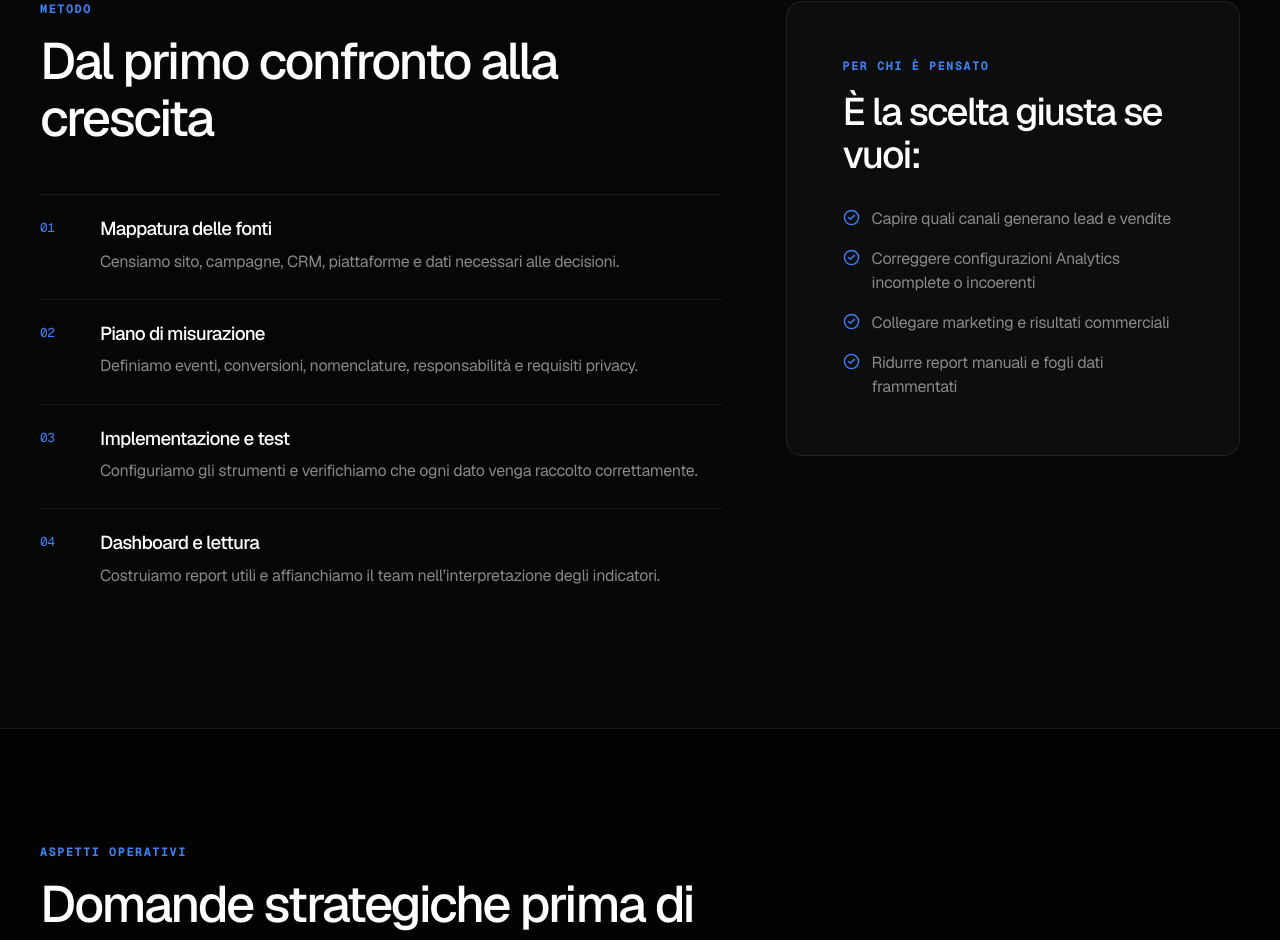
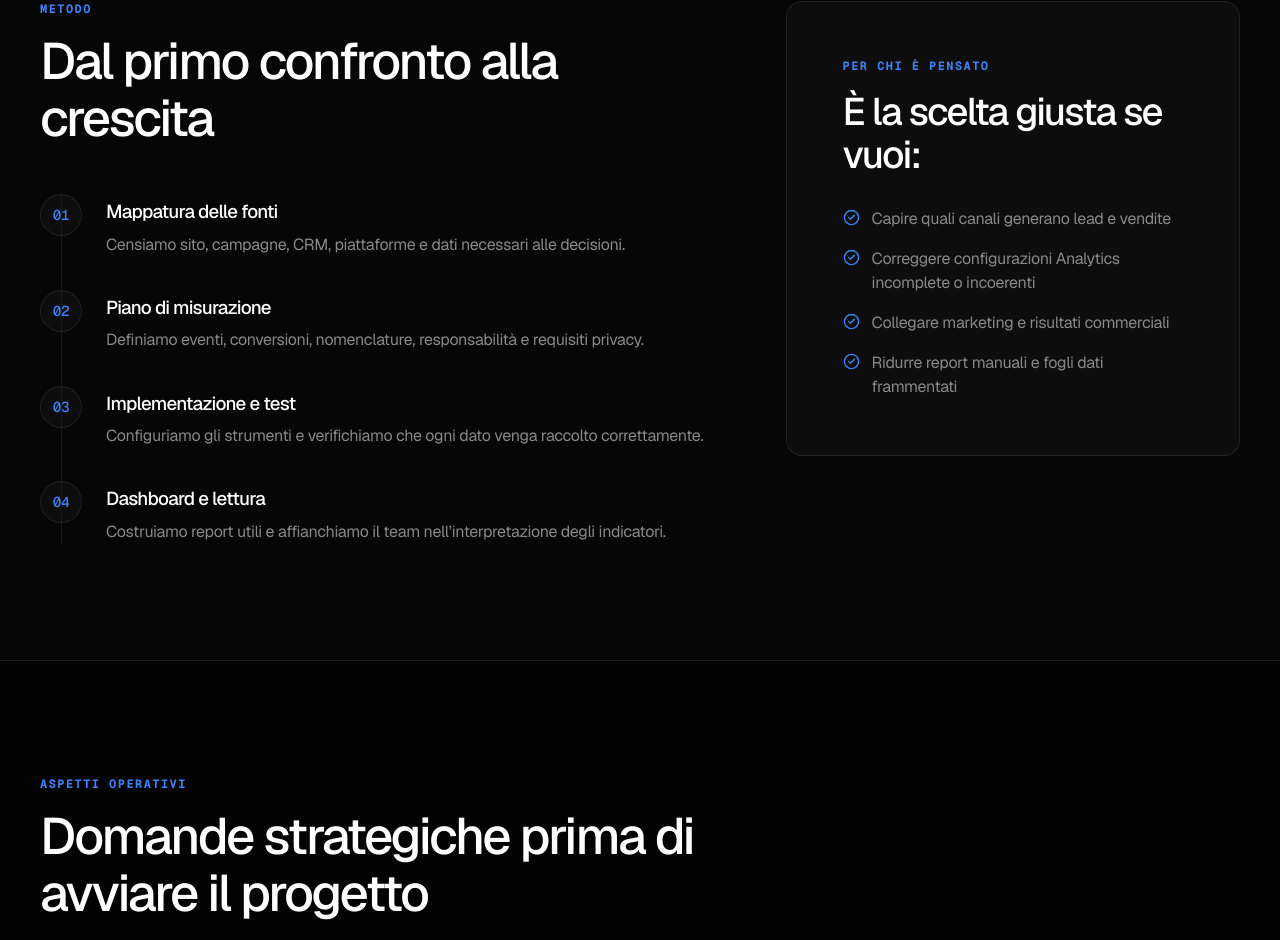
Before and after one commit to ilnicohub/sito-nf-media, a Next.js app: page /servizi/data-analytics-e-tracking in a window 1280 px wide. Shown: the part 1934-2874 px from the top of the page. Built offline with nearby package versions, Linux system fonts and the light colour scheme; no server answers.

Commit message:
Aggiunta nuova pagina 'Metodo'

```diff
--- a/src/components/services/ServiceLanding.module.css
+++ b/src/components/services/ServiceLanding.module.css
@@ -126,24 +126,51 @@
 
 .processList {
   margin-top: 3rem;
+  position: relative;
+  display: flex;
+  flex-direction: column;
+  gap: 2rem;
+}
+
+.processList::before {
+  content: '';
+  position: absolute;
+  top: 0;
+  bottom: 0;
+  left: 21px; /* Center of the 42px circle */
+  width: 1px;
+  background: var(--border);
+  z-index: 0;
 }
 
 .processItem {
   display: grid;
-  grid-template-columns: 44px 1fr;
-  gap: 1rem;
-  padding: 1.5rem 0;
-  border-top: 1px solid var(--border);
+  grid-template-columns: 42px 1fr;
+  gap: 1.5rem;
+  padding: 0;
+  border-top: none;
+  position: relative;
+  z-index: 1;
 }
 
 .processItem > span {
+  display: flex;
+  align-items: center;
+  justify-content: center;
+  width: 42px;
+  height: 42px;
+  border-radius: 50%;
+  background: var(--card-bg);
+  border: 1px solid var(--border);
   color: var(--accent-primary);
   font-family: var(--font-mono), monospace;
-  font-size: 0.8rem;
+  font-size: 0.9rem;
+  font-weight: 500;
 }
 
 .processItem h3 {
   margin-bottom: 0.5rem;
+  margin-top: 0.5rem;
 }
 
 .idealBox {
--- a/src/components/services/ServiceLanding.tsx
+++ b/src/components/services/ServiceLanding.tsx
@@ -59,8 +59,8 @@ type ServiceLandingProps = {
   intro: string;
   benefits: Array<{ title: string; description: string; icon: ServiceIcon }>;
   process: Array<{ title: string; description: string }>;
-  idealFor: string[];
-  faq: Array<{ question: string; answer: string }>;
+  idealFor?: string[];
+  faq?: Array<{ question: string; answer: string }>;
 };
 
 const icons = {
@@ -105,7 +105,7 @@ export default function ServiceLanding({
     transition: { duration: 0.7, ease: "easeOut" as const },
   };
 
-  const faqJsonLd = {
+  const faqJsonLd = faq && faq.length > 0 ? {
     "@context": "https://schema.org",
     "@type": "FAQPage",
     mainEntity: faq.map((item) => ({
@@ -116,16 +116,18 @@ export default function ServiceLanding({
         text: item.answer,
       },
     })),
-  };
+  } : null;
 
   return (
     <div className={styles.main}>
+      {faqJsonLd && (
         <script
           type="application/ld+json"
           dangerouslySetInnerHTML={{
             __html: JSON.stringify(faqJsonLd).replace(/</g, "\\u003c"),
           }}
         />
+      )}
 
       <section className={styles.hero}>
         <div className={styles.container}>
@@ -219,6 +221,7 @@ export default function ServiceLanding({
               </div>
             </motion.div>
 
+            {idealFor && idealFor.length > 0 && (
               <motion.aside className={styles.idealBox} {...fadeUp}>
                 <p className={styles.eyebrow}>Per chi è pensato</p>
                 <h2>È la scelta giusta se vuoi:</h2>
@@ -231,10 +234,12 @@ export default function ServiceLanding({
                   ))}
                 </ul>
               </motion.aside>
+            )}
           </div>
         </div>
       </section>
 
+      {faq && faq.length > 0 && (
         <section className={styles.section}>
           <div className={styles.container}>
             <motion.div className={styles.sectionHeading} {...fadeUp}>
@@ -287,6 +292,7 @@ export default function ServiceLanding({
             </div>
           </div>
         </section>
+      )}
 
       <section className={styles.cta}>
         <div className={styles.container}>
```
Also changed, not shown: src/app/chi-siamo/page.module.css (+29 -0 lines), src/app/chi-siamo/page.tsx (+13 -0 lines), src/app/metodo/page.tsx (added, +75 -0 lines). Lines whose indentation alone changed are shown as unchanged.
